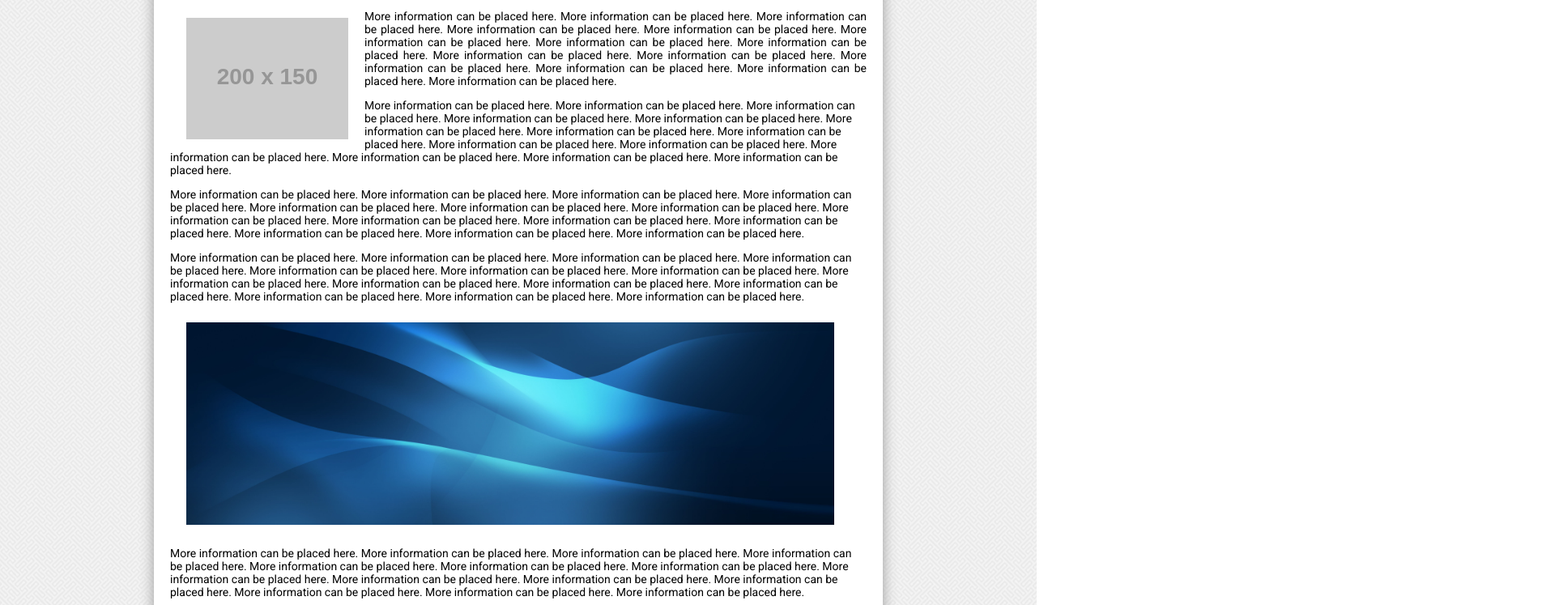
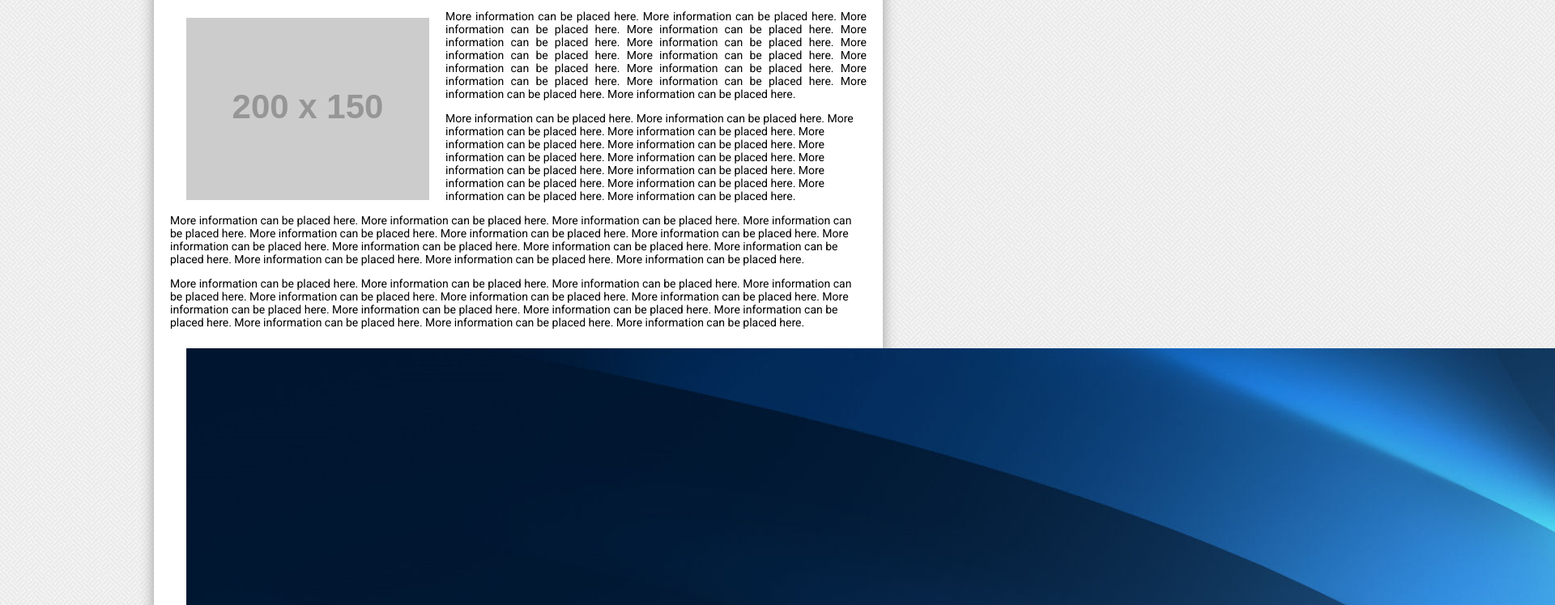
Before and after one commit to vyporx/SimpleSite, a plain HTML site: page index.html in a window 1280 px wide. Shown: the part 105-852 px from the top of the page at 81% size, 1920 px wide, since content can reach past the window. Drawn offline with nearby package versions, Linux system fonts and the light colour scheme; placeholder pictures from the web are drawn by us.

Commit message:
Update style.css

```diff
--- a/css/style.css
+++ b/css/style.css
@@ -31,7 +31,7 @@ h1 {
 }
 
 img {
-    max-width: 800px;
+    min-width: 300px;
     height: auto;
     width: auto;
     padding: 10px 20px !important;
```
